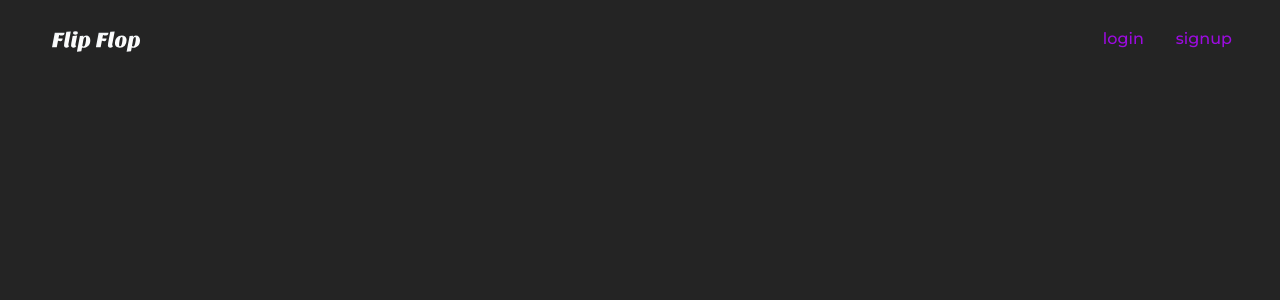
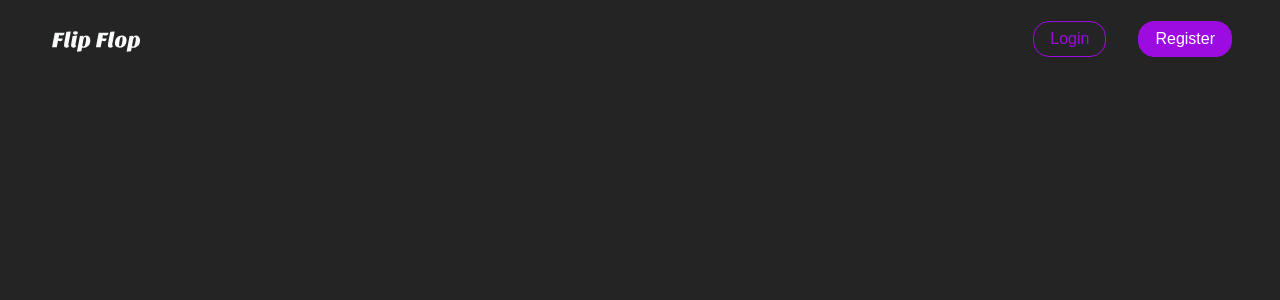
Before and after one commit to ehtishamalik/FlipFlopGame, a React (Vite) app: page / in a window 1280 px wide. Shown: the top 300 px of the page. Built offline with nearby package versions, Linux system fonts and the light colour scheme.

Commit message:
Added button coomponents

```diff
--- a/package.json
+++ b/package.json
@@ -16,15 +16,17 @@
   },
   "dependencies": {
     "chokidar-cli": "^3.0.0",
+    "clsx": "^2.1.1",
     "eslint-config-prettier": "^9.1.0",
     "eslint-plugin-prettier": "^5.1.3",
     "prettier": "^3.2.5",
     "react": "^18.2.0",
     "react-dom": "^18.2.0",
     "sass": "^1.77.2",
-    "stylelint": "^16.6.0",
+    "stylelint": "^16.6.1",
     "stylelint-config-recess-order": "^5.0.1",
-    "stylelint-config-standard": "^36.0.0"
+    "stylelint-config-standard": "^36.0.0",
+    "stylelint-config-standard-scss": "^13.1.0"
   },
   "devDependencies": {
     "@types/react": "^18.2.66",
--- /dev/null
+++ b/src/Components/Button/component.tsx
@@ -0,0 +1,9 @@
+import { ButtonProps } from './types'
+
+export function Button({ text, type }: ButtonProps) {
+  return (
+    <button className={`ff-button ${type}`} type="button" role="button">
+      {text}
+    </button>
+  )
+}
--- /dev/null
+++ b/src/Components/Button/index.ts
@@ -0,0 +1 @@
+export * from './component'
--- /dev/null
+++ b/src/Components/Button/types.ts
@@ -0,0 +1,4 @@
+export type ButtonProps = {
+  text: string
+  type: 'primary' | 'secondary' | 'tertiary'
+}
--- a/src/Components/NavBar/component.tsx
+++ b/src/Components/NavBar/component.tsx
@@ -1,3 +1,5 @@
+import { Button } from '../Button'
+
 export function NavBar() {
   return (
     <nav className="navbar">
@@ -8,12 +10,8 @@ export function NavBar() {
           </figure>
         </div>
         <div className="navbar-container__links">
-          <a href="/login" className="ff-button tertiary">
-            login
-          </a>
-          <a href="/signup" className="ff-button tertiary">
-            signup
-          </a>
+          <Button text="login" type="secondary" />
+          <Button text="register" type="primary" />
         </div>
       </div>
     </nav>
--- a/src/styles/buttons.scss
+++ b/src/styles/buttons.scss
@@ -6,9 +6,11 @@
     font-weight: $button-font-weight;
     color: $button-color-primary;
     text-align: center;
+    text-transform: capitalize;
     vertical-align: bottom;
     touch-action: manipulation;
     cursor: pointer;
+    background: transparent;
     border: $button-border;
     border-radius: $button-border-radius;
     outline: 0;
@@ -31,7 +33,6 @@
     }
 
     &.tertiary {
-        position: relative;
         padding: 0;
         border: none;
 
--- a/src/styles/index.scss
+++ b/src/styles/index.scss
@@ -1,4 +1,4 @@
-@import './variables.scss';
-@import './base.scss';
-@import './buttons.scss';
-@import './navbar.scss';
+@import './variables';
+@import './base';
+@import './buttons';
+@import './navbar';
--- a/src/styles/navbar.scss
+++ b/src/styles/navbar.scss
@@ -20,6 +20,9 @@
         }
 
         &__links {
+            display: inline-flex;
+            align-items: center;
+
             .ff-button {
                 margin: 0 1rem;
             }
--- a/src/styles/variables.scss
+++ b/src/styles/variables.scss
@@ -9,17 +9,16 @@ $text-medium: 500;
 $text-bold: 600;
 $text-bolder: 700;
 $text-line-height: 1.2;
-
-
 $transition-standard: 300ms cubic-bezier(.05, .03, .35, 1);
 $opacity-standard: 80%;
 $max-width-standard: 90rem;
 
 /* Buttons */
 $button-color-primary: $purple;
-$button-color-secondary: $black;
+$button-color-secondary: $white;
 $button-border-radius: 1rem;
 $button-border: 0.1rem solid $purple;
 $button-font-size: 1rem;
 $button-font-weight: 500;
-$button-padding: 0.8rem 1.2rem;
+$button-padding: 0.5rem 1rem;
+$button-box-shadow: 0 0.1rem 0.2rem 0 $button-color-primary;
```
Also changed, not shown: .stylelintrc.json, static/dist/assets/index.css, static/dist/assets/index.js, 1 other file (tests, documents, lock files or other folders).
